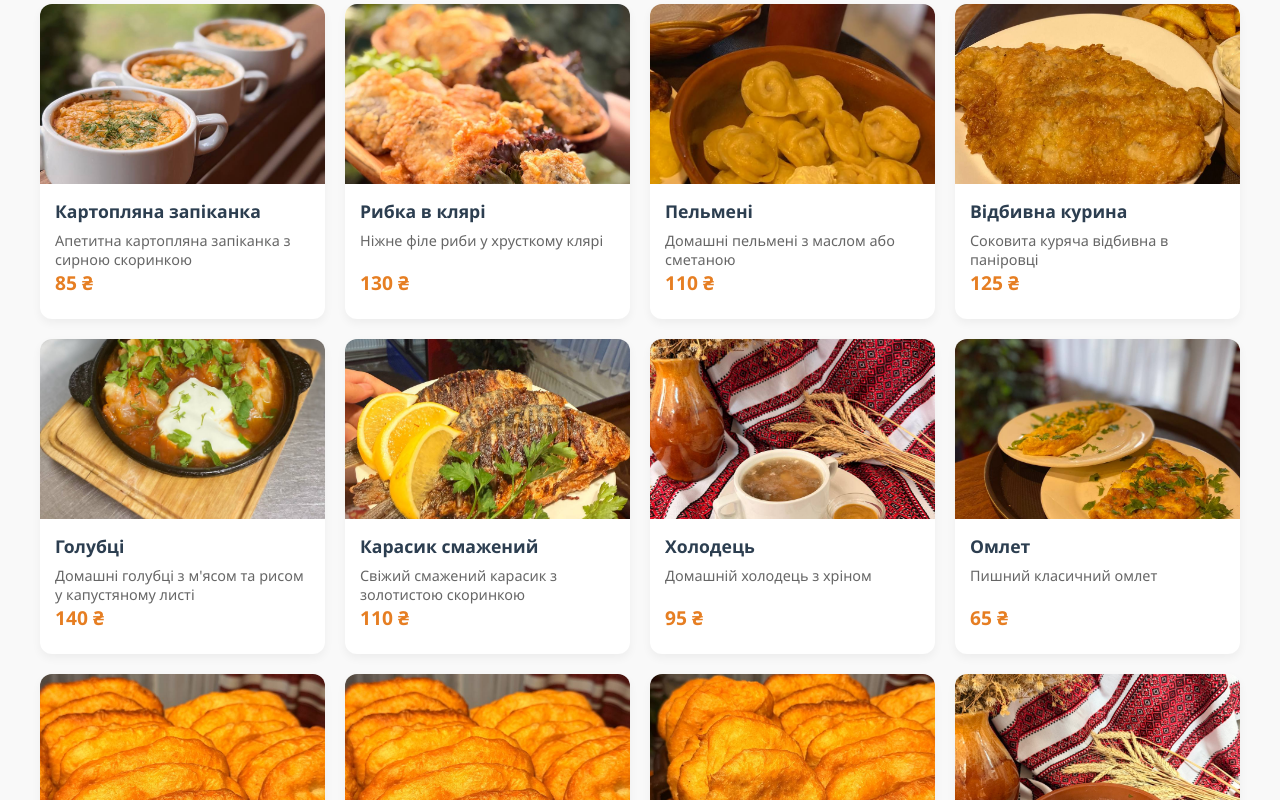
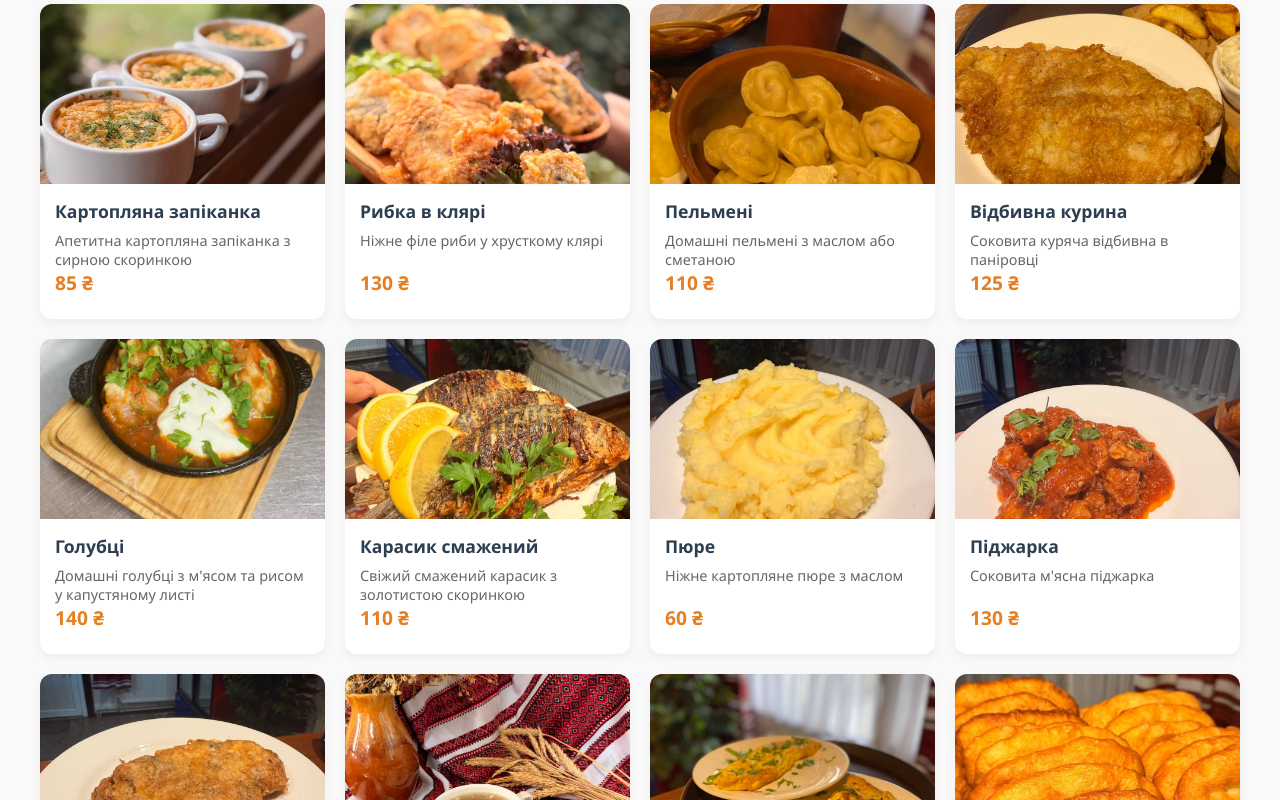
Before and after one commit to Ayak-nn/ukr-dvorik, a website: page index.html in a window 1280 px wide. Shown: the part 2636-3436 px from the top of the page. Drawn offline with Linux system fonts and the light colour scheme.

Commit message:
Update index.html

```diff
--- a/index.html
+++ b/index.html
@@ -127,7 +127,7 @@
     </header>
 
     <main class="container">
-        <!-- Кнопки категорій (Напої, Випічка та Соуси у самому кінці) -->
+        <!-- Кнопки категорій -->
         <div class="categories">
             <button class="tab-btn active" data-category="Всі">Всі</button>
             <button class="tab-btn" data-category="Перші страви">Перші страви</button>
@@ -144,7 +144,7 @@
     </main>
 
     <script>
-        // Локальна константа зі всіма стравами (включно з новими позиціями)
+        // Локальна константа зі всіма стравами
         const dishes = [
             // --- Перші страви ---
             { id: 1, name: "Борщ червоний", category: "Перші страви", price: 100, description: "Класичний український борщ зі сметаною (450г)", image: "img/borsch.jpg" },
@@ -156,7 +156,7 @@
             { id: 28, name: "Суп з домашньою локшиною", category: "Перші страви", price: 84, description: "Ароматний суп з домашньою локшиною (450г)", image: "img/borsch.jpg" },
             { id: 29, name: "Суп з фрикадельками", category: "Перші страви", price: 84, description: "Легкий суп з м'ясними фрикадельками (450г)", image: "img/borsch.jpg" },
             { id: 30, name: "Суп грибний", category: "Перші страви", price: 105, description: "Насичений грибний суп (450г)", image: "img/mushroom-soup.jpg" },
-            { id: 31, name: "Борщ зелений", category: "Перші страви", price: 100, description: "Традиційний зелений борщ зі сметаною (450г)", image: "img/borsch.jpg" },
+            { id: 31, name: "Зелений борщ", category: "Перші страви", price: 100, description: "Традиційний зелений борщ зі сметаною (450г)", image: "img/green-borsch.jpg" },
 
             // --- Салати ---
             { id: 7, name: "Салат «Грецький»", category: "Салати", price: 110, description: "Свіжі овочі, фета, оливки", image: "img/greek-salad.jpg" },
@@ -185,6 +185,9 @@
             { id: 24, name: "Відбивна курина", category: "Другі страви", price: 125, description: "Соковита куряча відбивна в паніровці", image: "img/chicken-chop.jpg" },
             { id: 27, name: "Голубці", category: "Другі страви", price: 140, description: "Домашні голубці з м'ясом та рисом у капустяному листі", image: "img/holubtsi.jpg" },
             { id: 50, name: "Карасик смажений", category: "Другі страви", price: 110, description: "Свіжий смажений карасик з золотистою скоринкою", image: "img/fried-carp.jpg" },
+            { id: 51, name: "Пюре", category: "Другі страви", price: 60, description: "Ніжне картопляне пюре з маслом", image: "img/mashed-potatoes.jpg" },
+            { id: 52, name: "Піджарка", category: "Другі страви", price: 130, description: "Соковита м'ясна піджарка", image: "img/pork-stew.jpg" },
+            { id: 53, name: "Відбивна свинна", category: "Другі страви", price: 135, description: "Апетитна свиняча відбивна в паніровці", image: "img/pork-chop.jpg" },
 
             // --- Закуски ---
             { id: 13, name: "Холодець", category: "Закуски", price: 95, description: "Домашній холодець з хріном", image: "img/kholodets.jpg" },
@@ -197,7 +200,7 @@
             { id: 43, name: "Торт «Наполеон»", category: "Випічка", price: 65, description: "Класичний багатошаровий торт (100г)", image: "img/borsch.jpg" },
             { id: 44, name: "Торт «Медовик»", category: "Випічка", price: 60, description: "Ніжний медовий торт (100г)", image: "img/borsch.jpg" },
 
-            // --- Напої та Соуси (у самому низу) ---
+            // --- Напої та Соуси ---
             { id: 32, name: "Компот", category: "Напої", price: 36, description: "Домашній компот (250г)", image: "img/borsch.jpg" },
             { id: 33, name: "Сік", category: "Напої", price: 40, description: "Натуральний сік (250г)", image: "img/borsch.jpg" },
             { id: 34, name: "Чай в асортименті", category: "Напої", price: 25, description: "Гарячий чай на вибір", image: "img/borsch.jpg" },
@@ -259,3 +262,5 @@
         // Початкове завантаження
         renderDishes(dishes);
     </script>
+</body>
+</html>
```
